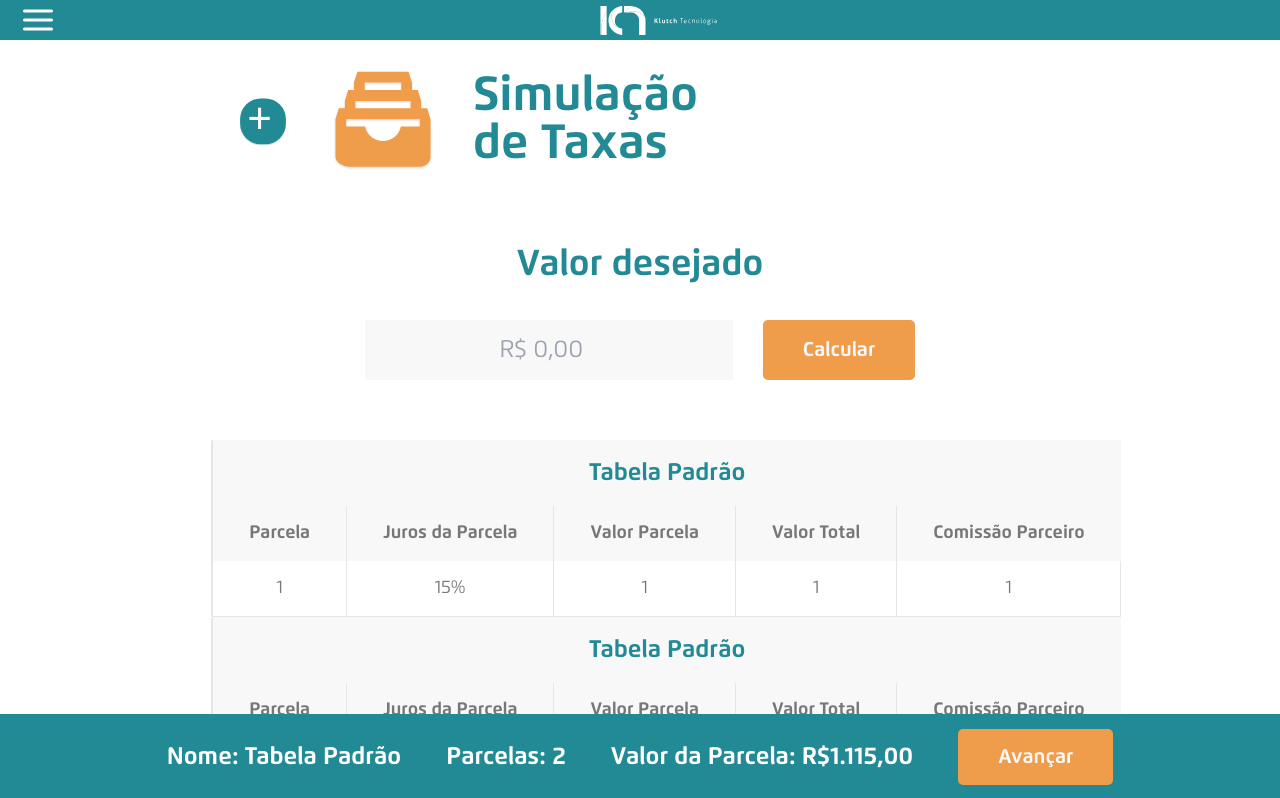
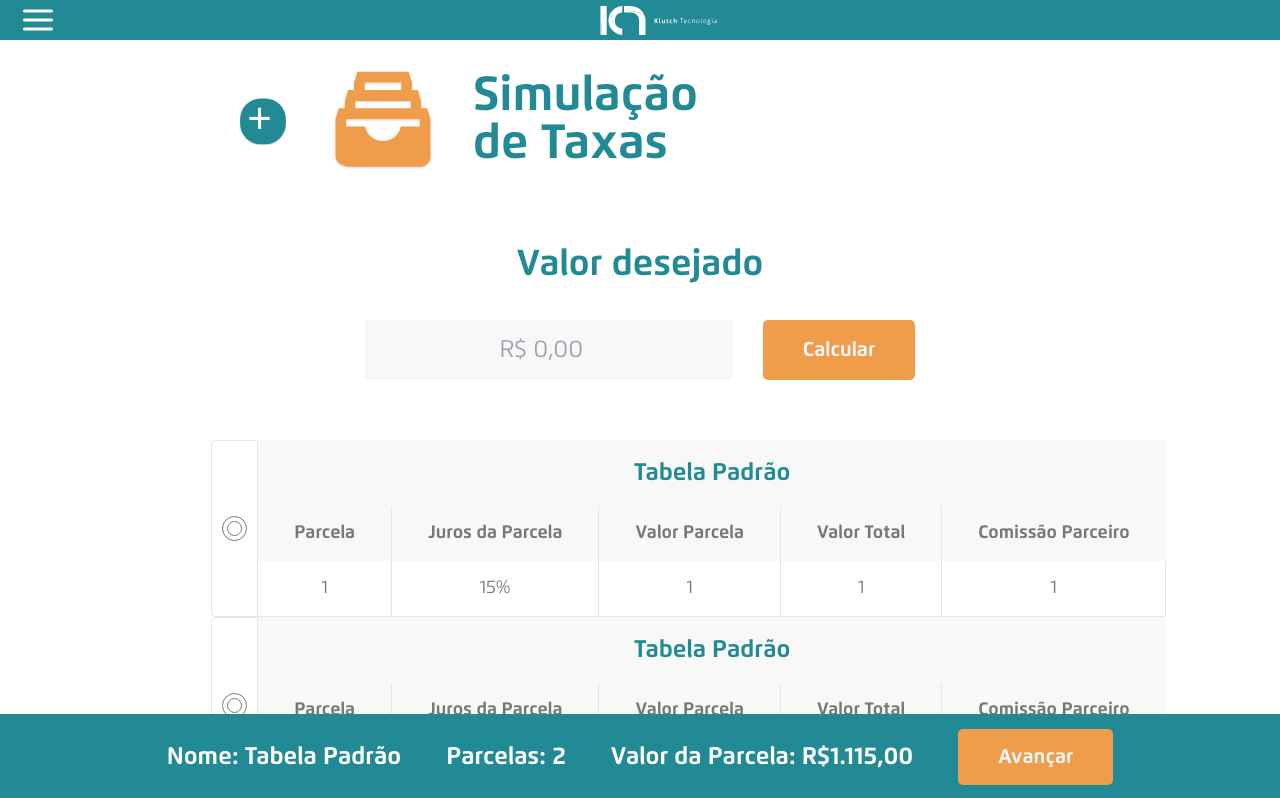
Before and after one commit to viniciusperrone/Klutch-Tech, a Next.js app in the folder frontend/: page / in a window 1280 px wide. Shown: the top 798 px of the page. Built offline with nearby package versions, Linux system fonts and the light colour scheme.

Commit message:
feat: Added table selection

```diff
--- a/frontend/package.json
+++ b/frontend/package.json
@@ -9,6 +9,7 @@
     "lint": "next lint"
   },
   "dependencies": {
+    "classnames": "^2.3.1",
     "next": "12.2.1",
     "react": "18.2.0",
     "react-dom": "18.2.0",
--- a/frontend/src/components/Table.tsx
+++ b/frontend/src/components/Table.tsx
@@ -1,7 +1,24 @@
+import { useState } from 'react';
+import className from 'classnames';
+
 export function Table() {
+  const [selectedTable, setSelectedTable] = useState<boolean>(false);
+
   return (
     <div className="mx-[16.5vw] flex flex-row">
-      <div className="w-[5%] min-h-full bg-white border-[1px] border-gray-300 rounded-l-[5px]" />
+      <div className="px-[10px] min-h-full bg-white border-[1px] rounded-l-[5px] border-gray-300 flex items-center">
+        <span
+          className="w-[25px] h-[25px] rounded-[25px] border-[1px] border-gray-900 cursor-pointer flex justify-center items-center"
+          onClick={() => setSelectedTable(!selectedTable)}
+        >
+          <div
+            className={className('w-[15px] h-[15px] rounded-[15px]', {
+              'bg-gray-900': selectedTable,
+              'border-[1px] border-gray-900': !selectedTable
+            })}
+          />
+        </span>
+      </div>
       <div className="flex-1 flex">
         <header className="bg-gray-200">
           <div className="py-[15px] flex justify-center items-center">
```
Also changed, not shown: 1 other file (tests, documents, lock files or other folders).
